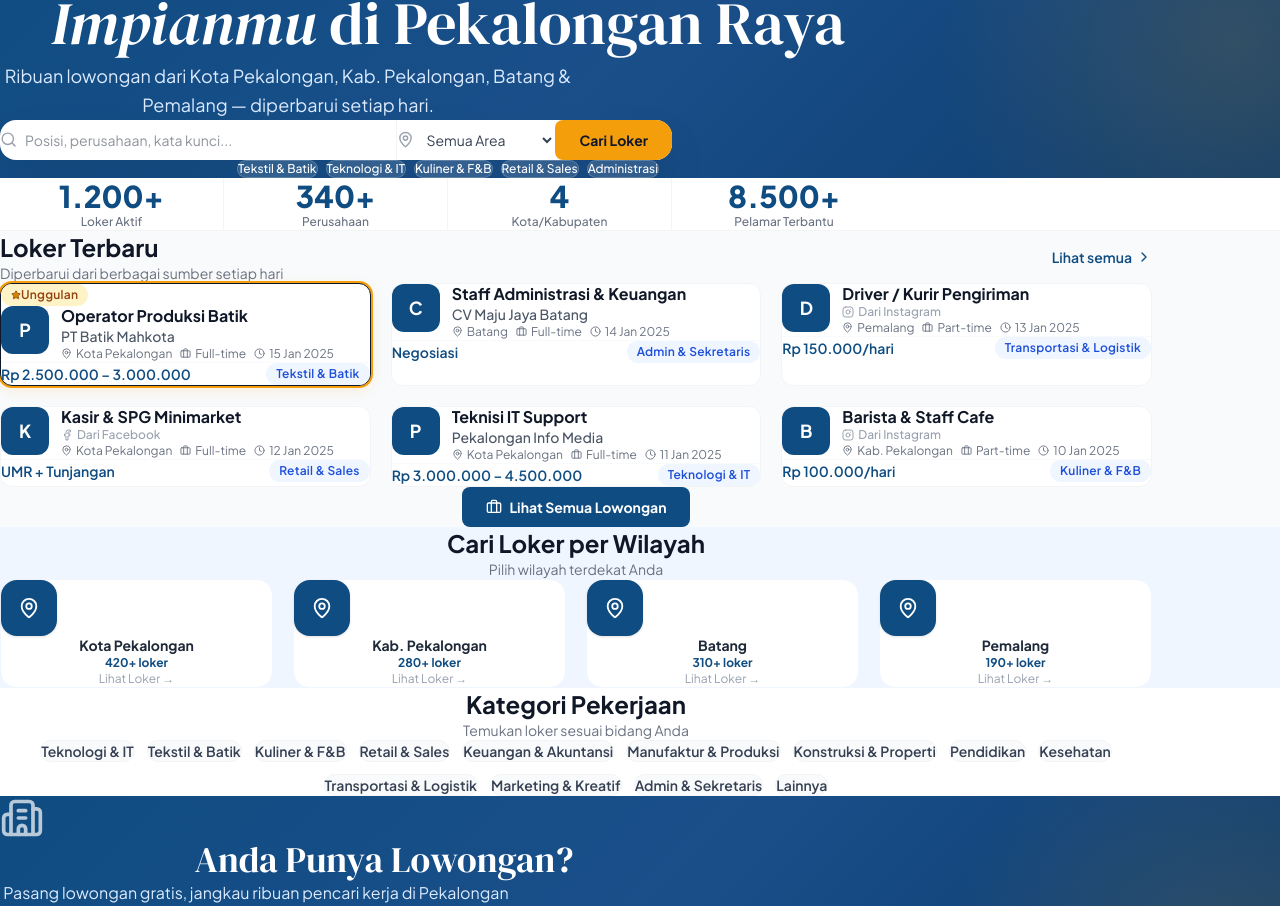
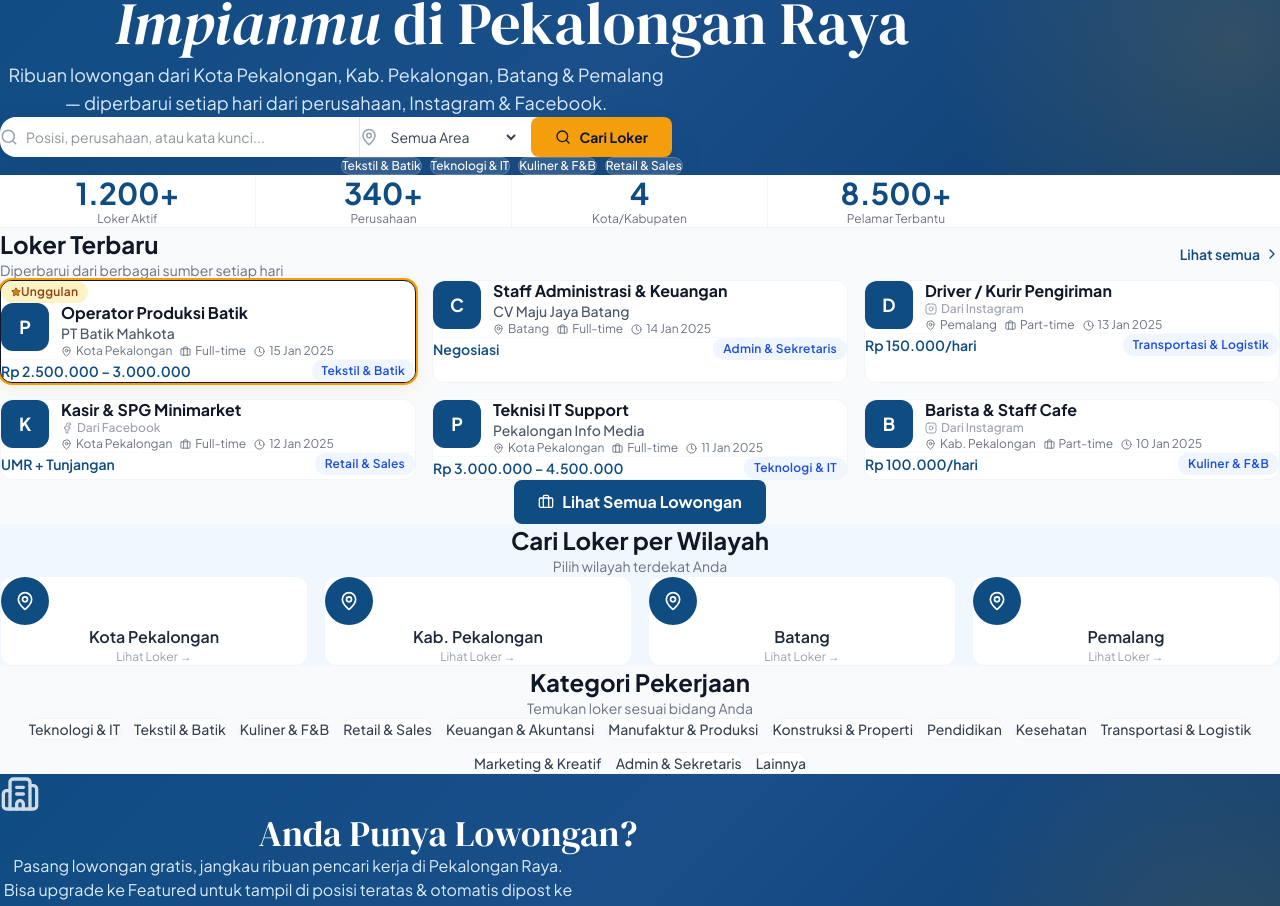
Before and after one commit to Farickys/lokerpekalonganraya, a Next.js app: page / in a window 1280 px wide. Shown: the part 178-1084 px from the top of the page. Built offline with nearby package versions, Linux system fonts and the light colour scheme.

Commit message:
Update page.tsx

```diff
--- a/app/page.tsx
+++ b/app/page.tsx
@@ -2,9 +2,10 @@ import Link from 'next/link'
 import Navbar from '@/components/Navbar'
 import Footer from '@/components/Footer'
 import JobCard from '@/components/JobCard'
-import { Search, MapPin, Briefcase, ChevronRight, Zap, Shield, Bell, Building2 } from 'lucide-react'
+import { Search, MapPin, Briefcase, TrendingUp, Building2, ChevronRight, Zap, Shield, Bell } from 'lucide-react'
 import { CATEGORIES, AREAS } from '@/lib/constants'
 
+// Mock data for demo (real data comes from prisma)
 const mockJobs = [
   { id:1, slug:'operator-produksi-pt-batik-mahkota-1', title:'Operator Produksi Batik', city:'Pekalongan', area:'KOTA_PEKALONGAN', jobType:'FULLTIME', salary:'Rp 2.500.000 – 3.000.000', salaryMin:2500000, salaryMax:3000000, category:'Tekstil & Batik', featured:true, source:'COMPANY', createdAt: new Date('2025-01-15'), company:{name:'PT Batik Mahkota', logo:null}},
   { id:2, slug:'staff-admin-kantor-2', title:'Staff Administrasi & Keuangan', city:'Batang', area:'BATANG', jobType:'FULLTIME', salary:null, salaryMin:null, salaryMax:null, category:'Admin & Sekretaris', featured:false, source:'COMPANY', createdAt: new Date('2025-01-14'), company:{name:'CV Maju Jaya Batang', logo:null}},
@@ -21,61 +22,50 @@ const stats = [
   { label: 'Pelamar Terbantu', value: '8.500+' },
 ]
 
-const areaData = [
-  { key: 'KOTA_PEKALONGAN', name: 'Kota Pekalongan', count: '420+' },
-  { key: 'KAB_PEKALONGAN', name: 'Kab. Pekalongan', count: '280+' },
-  { key: 'BATANG', name: 'Batang', count: '310+' },
-  { key: 'PEMALANG', name: 'Pemalang', count: '190+' },
-]
-
 export default function HomePage() {
   return (
-    <div className="min-h-screen" style={{background:'var(--bg)'}}>
+    <div className="min-h-screen">
       <Navbar />
 
-      {/* HERO */}
+      {/* Hero */}
       <section className="hero-gradient text-white py-16 md:py-24">
-        <div className="max-w-4xl mx-auto px-4 sm:px-6 text-center">
+        <div className="max-w-5xl mx-auto px-4 sm:px-6 text-center">
           <div className="animate-fade-in-up">
-            <span className="inline-block text-xs font-bold uppercase tracking-widest mb-5 px-3 py-1.5 rounded-full"
-              style={{background:'rgba(245,158,11,0.2)', color:'#FCD34D', border:'1px solid rgba(245,158,11,0.3)'}}>
+            <span className="inline-block text-xs font-bold uppercase tracking-widest mb-4 px-3 py-1 rounded-full" style={{background:'rgba(245,158,11,0.2)', color:'#FCD34D', border:'1px solid rgba(245,158,11,0.3)'}}>
               ✦ Portal Loker #1 Pekalongan Raya
             </span>
-            <h1 className="font-display text-4xl md:text-6xl font-normal mb-5 leading-tight">
+            <h1 className="font-display text-4xl md:text-6xl font-normal mb-4 leading-tight">
               Temukan Karir<br />
               <em>Impianmu</em> di Pekalongan Raya
             </h1>
-            <p className="text-blue-100 text-base md:text-lg mb-10 max-w-xl mx-auto leading-relaxed">
-              Ribuan lowongan dari Kota Pekalongan, Kab. Pekalongan, Batang &amp; Pemalang — diperbarui setiap hari.
+            <p className="text-blue-100 text-lg mb-8 max-w-2xl mx-auto">
+              Ribuan lowongan dari Kota Pekalongan, Kab. Pekalongan, Batang & Pemalang — diperbarui setiap hari dari perusahaan, Instagram & Facebook.
             </p>
           </div>
 
           {/* Search Box */}
           <div className="animate-fade-in-up animation-delay-200 max-w-2xl mx-auto">
-            <form action="/loker" method="GET" className="flex flex-col sm:flex-row bg-white rounded-2xl overflow-hidden shadow-2xl">
-              <div className="flex-1 flex items-center gap-2 px-4 border-b sm:border-b-0 sm:border-r border-gray-100">
-                <Search size={17} className="text-gray-400 flex-shrink-0"/>
-                <input name="q" type="text" placeholder="Posisi, perusahaan, kata kunci..."
-                  className="w-full text-gray-800 outline-none text-sm py-4" />
+            <form action="/loker" method="GET" className="flex flex-col sm:flex-row gap-3 bg-white rounded-2xl p-2 shadow-2xl">
+              <div className="flex-1 flex items-center gap-2 px-3">
+                <Search size={18} className="text-gray-400 flex-shrink-0"/>
+                <input name="q" type="text" placeholder="Posisi, perusahaan, atau kata kunci..." className="w-full text-gray-800 outline-none text-sm py-2" />
               </div>
-              <div className="flex items-center gap-2 px-4 min-w-[150px]">
-                <MapPin size={17} className="text-gray-400 flex-shrink-0"/>
-                <select name="area" className="text-gray-700 outline-none text-sm py-4 bg-transparent w-full">
+              <div className="flex items-center gap-2 px-3 border-l border-gray-200 min-w-32">
+                <MapPin size={18} className="text-gray-400 flex-shrink-0"/>
+                <select name="area" className="text-gray-700 outline-none text-sm py-2 bg-transparent w-full">
                   <option value="">Semua Area</option>
                   {Object.entries(AREAS).map(([k,v]) => <option key={k} value={k}>{v}</option>)}
                 </select>
               </div>
-              <div className="p-2">
-                <button type="submit" className="btn-primary w-full sm:w-auto text-sm whitespace-nowrap rounded-xl px-6 py-3">
-                  Cari Loker
+              <button type="submit" className="btn-primary text-sm whitespace-nowrap">
+                <Search size={16}/> Cari Loker
               </button>
-              </div>
             </form>
           </div>
 
           {/* Quick filters */}
-          <div className="animate-fade-in-up animation-delay-300 flex flex-wrap justify-center gap-2 mt-6">
-            {['Tekstil & Batik','Teknologi & IT','Kuliner & F&B','Retail & Sales','Administrasi'].map(cat => (
+          <div className="animate-fade-in-up animation-delay-300 flex flex-wrap justify-center gap-2 mt-5">
+            {['Tekstil & Batik','Teknologi & IT','Kuliner & F&B','Retail & Sales'].map(cat => (
               <Link key={cat} href={`/loker?category=${encodeURIComponent(cat)}`}
                 className="text-xs px-3 py-1.5 rounded-full font-medium transition-all hover:opacity-80"
                 style={{background:'rgba(255,255,255,0.12)', border:'1px solid rgba(255,255,255,0.2)', color:'white'}}>
@@ -86,79 +76,72 @@ export default function HomePage() {
         </div>
       </section>
 
-      {/* STATS */}
+      {/* Stats */}
       <section className="bg-white border-b border-gray-100">
-        <div className="max-w-4xl mx-auto px-4 sm:px-6">
-          <div className="grid grid-cols-2 md:grid-cols-4">
-            {stats.map((s, i) => (
-              <div key={s.label} className={`py-7 text-center ${i < stats.length - 1 ? 'border-r border-gray-100' : ''}`}>
-                <div className="font-black text-2xl md:text-3xl" style={{color:'var(--primary)'}}>{s.value}</div>
-                <div className="text-xs text-gray-500 mt-1 font-medium">{s.label}</div>
+        <div className="max-w-5xl mx-auto px-4 sm:px-6">
+          <div className="grid grid-cols-2 md:grid-cols-4 divide-x divide-gray-100">
+            {stats.map(s => (
+              <div key={s.label} className="py-6 text-center">
+                <div className="font-bold text-2xl md:text-3xl" style={{color:'var(--primary)'}}>{s.value}</div>
+                <div className="text-xs text-gray-500 mt-1">{s.label}</div>
               </div>
             ))}
           </div>
         </div>
       </section>
 
-      {/* LOKER TERBARU */}
-      <section className="py-14">
-        <div className="max-w-6xl mx-auto px-4 sm:px-6 lg:px-8">
-          <div className="flex items-center justify-between mb-8">
+      {/* Featured & Latest Jobs */}
+      <section className="max-w-7xl mx-auto px-4 sm:px-6 lg:px-8 py-14">
+        <div className="flex items-center justify-between mb-6">
           <div>
             <h2 className="font-bold text-2xl text-gray-900">Loker Terbaru</h2>
             <p className="text-sm text-gray-500 mt-1">Diperbarui dari berbagai sumber setiap hari</p>
           </div>
-            <Link href="/loker" className="flex items-center gap-1 text-sm font-semibold transition-all hover:gap-2" style={{color:'var(--primary)'}}>
+          <Link href="/loker" className="flex items-center gap-1 text-sm font-semibold hover:gap-2 transition-all" style={{color:'var(--primary)'}}>
             Lihat semua <ChevronRight size={16}/>
           </Link>
         </div>
 
-          <div className="grid grid-cols-1 md:grid-cols-2 lg:grid-cols-3 gap-5">
+        <div className="grid grid-cols-1 md:grid-cols-2 lg:grid-cols-3 gap-4">
           {mockJobs.map(job => <JobCard key={job.id} job={job as any}/>)}
         </div>
 
-          <div className="text-center mt-10">
-            <Link href="/loker" className="btn-primary inline-flex text-sm px-8 py-3" style={{background:'var(--primary)', color:'white'}}>
+        <div className="text-center mt-8">
+          <Link href="/loker" className="btn-primary inline-flex" style={{background:'var(--primary)', color:'white'}}>
             <Briefcase size={16}/> Lihat Semua Lowongan
           </Link>
         </div>
-        </div>
       </section>
 
-      {/* BROWSE BY AREA */}
-      <section className="py-14" style={{background:'#EFF6FF'}}>
-        <div className="max-w-6xl mx-auto px-4 sm:px-6 lg:px-8">
-          <div className="text-center mb-10">
-            <h2 className="font-bold text-2xl text-gray-900 mb-2">Cari Loker per Wilayah</h2>
-            <p className="text-gray-500 text-sm">Pilih wilayah terdekat Anda</p>
+      {/* Browse by Area */}
+      <section className="py-14" style={{background:'#F0F7FF'}}>
+        <div className="max-w-7xl mx-auto px-4 sm:px-6 lg:px-8">
+          <h2 className="font-bold text-2xl text-gray-900 mb-2 text-center">Cari Loker per Wilayah</h2>
+          <p className="text-gray-500 text-sm text-center mb-8">Pilih wilayah terdekat Anda</p>
+          <div className="grid grid-cols-2 md:grid-cols-4 gap-4">
+            {Object.entries(AREAS).map(([key, name]) => (
+              <Link key={key} href={`/loker?area=${key}`}
+                className="bg-white rounded-xl p-5 text-center border border-blue-50 hover:border-blue-200 hover:shadow-md transition-all group">
+                <div className="w-12 h-12 rounded-full mx-auto mb-3 flex items-center justify-center" style={{background:'var(--primary)'}}>
+                  <MapPin size={20} color="white"/>
                 </div>
-          <div className="grid grid-cols-2 md:grid-cols-4 gap-5">
-            {areaData.map(area => (
-              <Link key={area.key} href={`/loker?area=${area.key}`}
-                className="bg-white rounded-2xl p-6 text-center border border-blue-50 hover:border-blue-300 hover:shadow-lg transition-all group">
-                <div className="w-14 h-14 rounded-2xl mx-auto mb-4 flex items-center justify-center shadow-sm" style={{background:'var(--primary)'}}>
-                  <MapPin size={22} color="white"/>
-                </div>
-                <div className="font-bold text-gray-800 group-hover:text-blue-700 text-sm leading-snug mb-1">{area.name}</div>
-                <div className="text-xs font-bold mb-2" style={{color:'var(--primary)'}}>{area.count} loker</div>
-                <div className="text-xs text-gray-400">Lihat Loker →</div>
+                <div className="font-semibold text-gray-800 group-hover:text-blue-700">{name}</div>
+                <div className="text-xs text-gray-400 mt-1">Lihat Loker →</div>
               </Link>
             ))}
           </div>
         </div>
       </section>
 
-      {/* KATEGORI */}
-      <section className="py-14 bg-white">
-        <div className="max-w-6xl mx-auto px-4 sm:px-6 lg:px-8">
-          <div className="text-center mb-10">
-            <h2 className="font-bold text-2xl text-gray-900 mb-2">Kategori Pekerjaan</h2>
-            <p className="text-gray-500 text-sm">Temukan loker sesuai bidang Anda</p>
-          </div>
+      {/* Browse by Category */}
+      <section className="py-14">
+        <div className="max-w-7xl mx-auto px-4 sm:px-6 lg:px-8">
+          <h2 className="font-bold text-2xl text-gray-900 mb-2 text-center">Kategori Pekerjaan</h2>
+          <p className="text-gray-500 text-sm text-center mb-8">Temukan loker sesuai bidang Anda</p>
           <div className="flex flex-wrap justify-center gap-3">
             {CATEGORIES.map(cat => (
               <Link key={cat} href={`/loker?category=${encodeURIComponent(cat)}`}
-                className="px-5 py-2.5 bg-gray-50 border border-gray-100 rounded-xl text-sm font-semibold text-gray-700 hover:border-blue-300 hover:text-blue-700 hover:bg-blue-50 hover:shadow-sm transition-all">
+                className="px-4 py-2.5 bg-white border border-gray-100 rounded-xl text-sm font-medium text-gray-700 hover:border-blue-300 hover:text-blue-700 hover:shadow-sm transition-all">
                 {cat}
               </Link>
             ))}
@@ -166,37 +149,37 @@ export default function HomePage() {
         </div>
       </section>
 
-      {/* CTA PERUSAHAAN */}
+      {/* For Companies CTA */}
       <section className="hero-gradient text-white py-16">
-        <div className="max-w-3xl mx-auto px-4 sm:px-6 text-center">
-          <Building2 size={44} className="mx-auto mb-5 opacity-70"/>
+        <div className="max-w-4xl mx-auto px-4 sm:px-6 text-center">
+          <Building2 size={40} className="mx-auto mb-4 opacity-80"/>
           <h2 className="font-display text-3xl md:text-4xl mb-4">Anda Punya Lowongan?</h2>
-          <p className="text-blue-100 mb-8 max-w-lg mx-auto leading-relaxed">
-            Pasang lowongan gratis, jangkau ribuan pencari kerja di Pekalongan Raya. Upgrade ke Featured untuk tampil di posisi teratas &amp; otomatis dipost ke Instagram.
+          <p className="text-blue-100 mb-8 max-w-xl mx-auto">
+            Pasang lowongan gratis, jangkau ribuan pencari kerja di Pekalongan Raya. Bisa upgrade ke Featured untuk tampil di posisi teratas & otomatis dipost ke Instagram.
           </p>
           <div className="flex flex-col sm:flex-row gap-3 justify-center">
-            <Link href="/daftar" className="btn-primary text-sm px-8 py-3">
+            <Link href="/daftar" className="btn-primary">
               <Zap size={16}/> Pasang Loker Gratis
             </Link>
-            <Link href="/daftar" className="btn-secondary text-sm px-8 py-3">
+            <Link href="/daftar" className="btn-secondary">
               Daftar Perusahaan
             </Link>
           </div>
         </div>
       </section>
 
-      {/* FITUR */}
+      {/* Features */}
       <section className="py-16 bg-white">
-        <div className="max-w-5xl mx-auto px-4 sm:px-6">
-          <h2 className="font-bold text-2xl text-gray-900 mb-12 text-center">Kenapa LokerPekalonganRaya?</h2>
-          <div className="grid grid-cols-1 md:grid-cols-3 gap-6">
+        <div className="max-w-5xl mx-auto px-4 sm:px-6 text-center">
+          <h2 className="font-bold text-2xl text-gray-900 mb-10">Kenapa LokerPekalonganRaya?</h2>
+          <div className="grid grid-cols-1 md:grid-cols-3 gap-8">
             {[
-              { icon: <Zap size={26} color="white"/>, title:'Diperbarui Setiap Hari', desc:'Loker dari Instagram, Facebook grup, dan perusahaan langsung — semua dikurasi oleh tim kami.', bg:'var(--primary)'},
-              { icon: <Shield size={26} color="white"/>, title:'Loker Terverifikasi', desc:'Setiap lowongan dari perusahaan melewati proses verifikasi akun. Aman dari penipuan.', bg:'var(--success)'},
-              { icon: <Bell size={26} color="white"/>, title:'Notifikasi Loker Baru', desc:'Subscribe Telegram & WA untuk mendapat notifikasi loker sesuai kategori dan area pilihanmu.', bg:'#8B5CF6'},
+              { icon: <Zap size={24} color="white"/>, title:'Diperbarui Setiap Hari', desc:'Loker dari Instagram, Facebook grup, dan perusahaan langsung — semua dikurasi oleh tim kami.', bg:'var(--primary)'},
+              { icon: <Shield size={24} color="white"/>, title:'Loker Terverifikasi', desc:'Setiap lowongan dari perusahaan melewati proses verifikasi akun. Aman dari penipuan.', bg:'var(--success)'},
+              { icon: <Bell size={24} color="white"/>, title:'Notifikasi Loker Baru', desc:'Subscribe Telegram & WA untuk mendapat notifikasi loker sesuai kategori dan area pilihanmu.', bg:'#8B5CF6'},
             ].map(f => (
-              <div key={f.title} className="flex flex-col items-center text-center p-8 rounded-2xl border border-gray-100 hover:shadow-md transition-all">
-                <div className="w-16 h-16 rounded-2xl flex items-center justify-center mb-5 shadow-md" style={{background:f.bg}}>
+              <div key={f.title} className="flex flex-col items-center">
+                <div className="w-14 h-14 rounded-2xl flex items-center justify-center mb-4 shadow-md" style={{background:f.bg}}>
                   {f.icon}
                 </div>
                 <h3 className="font-bold text-gray-900 mb-2">{f.title}</h3>
```
Lines whose indentation alone changed are shown as unchanged.
